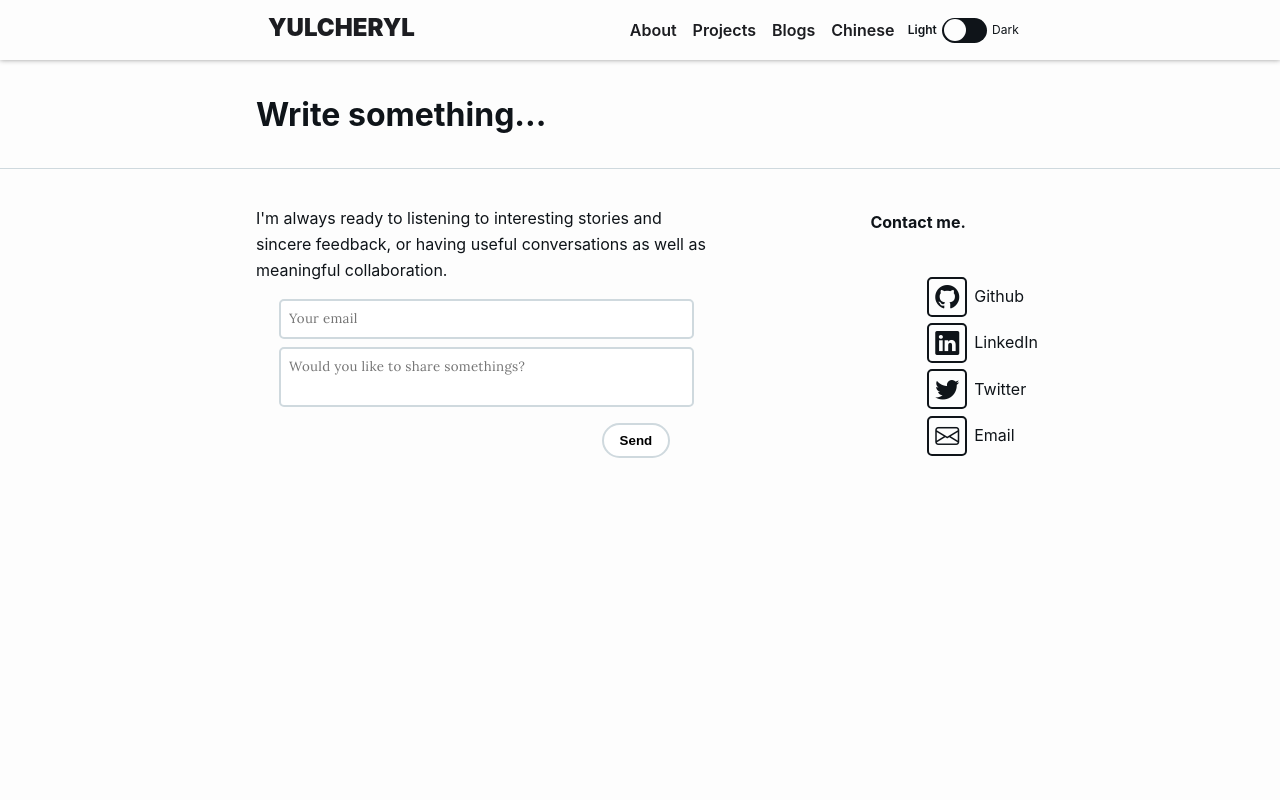
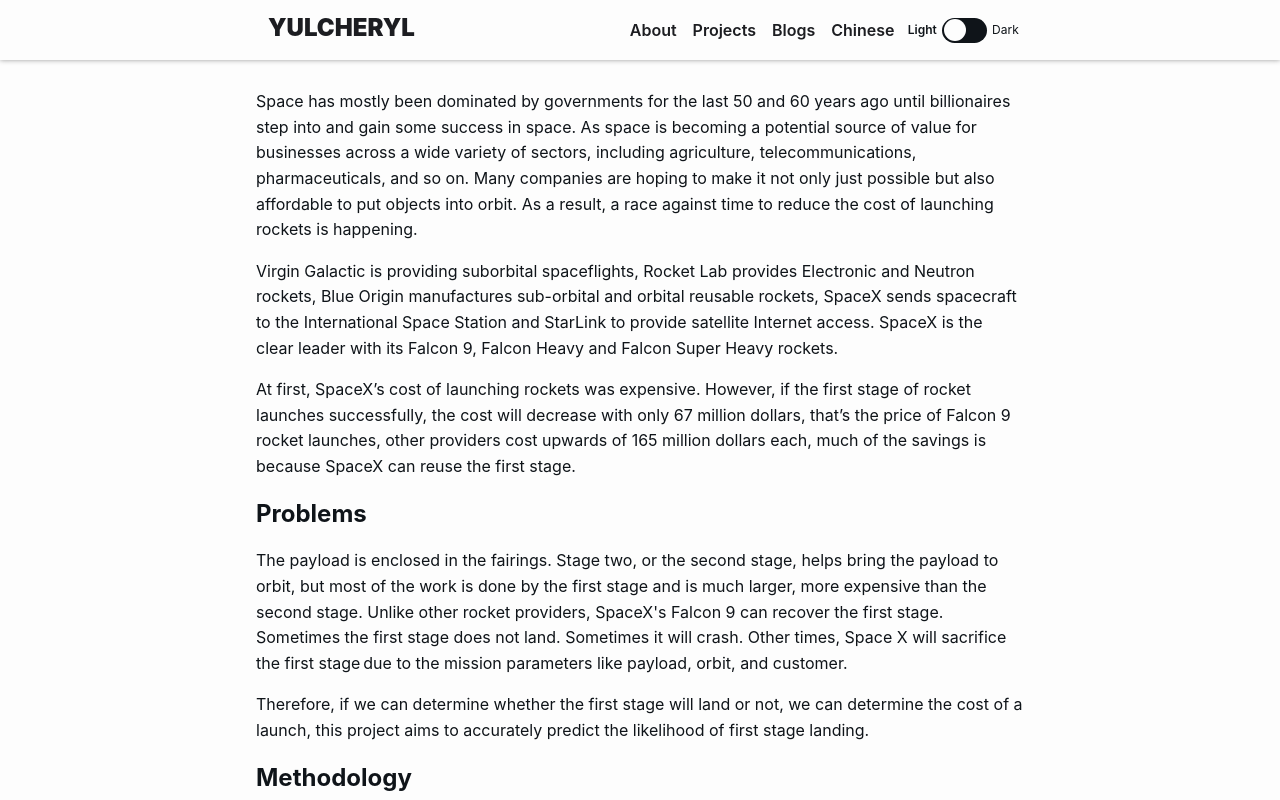
Before and after one commit to CherylYul/portfolio, a React (Create React App) app: page /#/projects/1 in a window 1280 px wide. Shown: the top 800 px of the page. Built offline with nearby package versions, Linux system fonts and the light colour scheme.

Commit message:
add params id

```diff
--- a/src/pages/ProjectDetail.jsx
+++ b/src/pages/ProjectDetail.jsx
@@ -1,10 +1,16 @@
 import React from "react"
+import { useParams } from "react-router-dom"
+import SpaceX from "../projects/spacex"
+import SUFfolio from "../projects/suffolio"
 
 export default function ProjectDetail(props) {
+    const params = useParams()
+    const content = [<SUFfolio />, <SpaceX />]
+
     return (
         <div className={`project-detail-container ${props.mode ? "dark" : ""}`}>
             <div className="center-container">
-                <h1>Write something...</h1>
+                {content[params.id]}
             </div>
         </div>
     )
```
